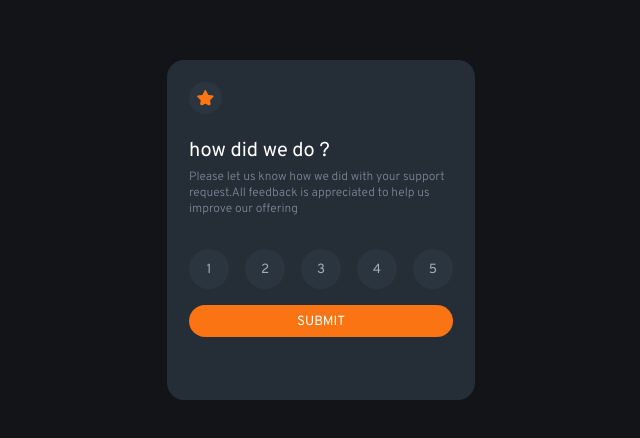
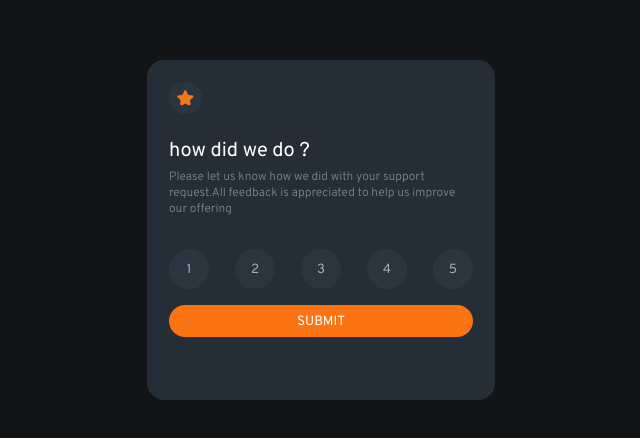
Before and after one commit to azatdeniz1/Interactive-rating-component, a plain HTML site: page interactive-rating-component-main/index.html in a window 1280 px wide. Shown: the part 170-608 px from the top of the page, without its empty margins (319-959 px from the left). Drawn offline with Linux system fonts and the light colour scheme.

Commit message:
style.css

```diff
--- a/interactive-rating-component-main/style.css
+++ b/interactive-rating-component-main/style.css
@@ -14,7 +14,7 @@
 }
 .box {
   background-color: hsl(213, 19%, 18%);
-  width: 16.5rem;
+  width: 19rem;
   height: 37vh;
   margin: auto;
   border-radius: 17px;
```
